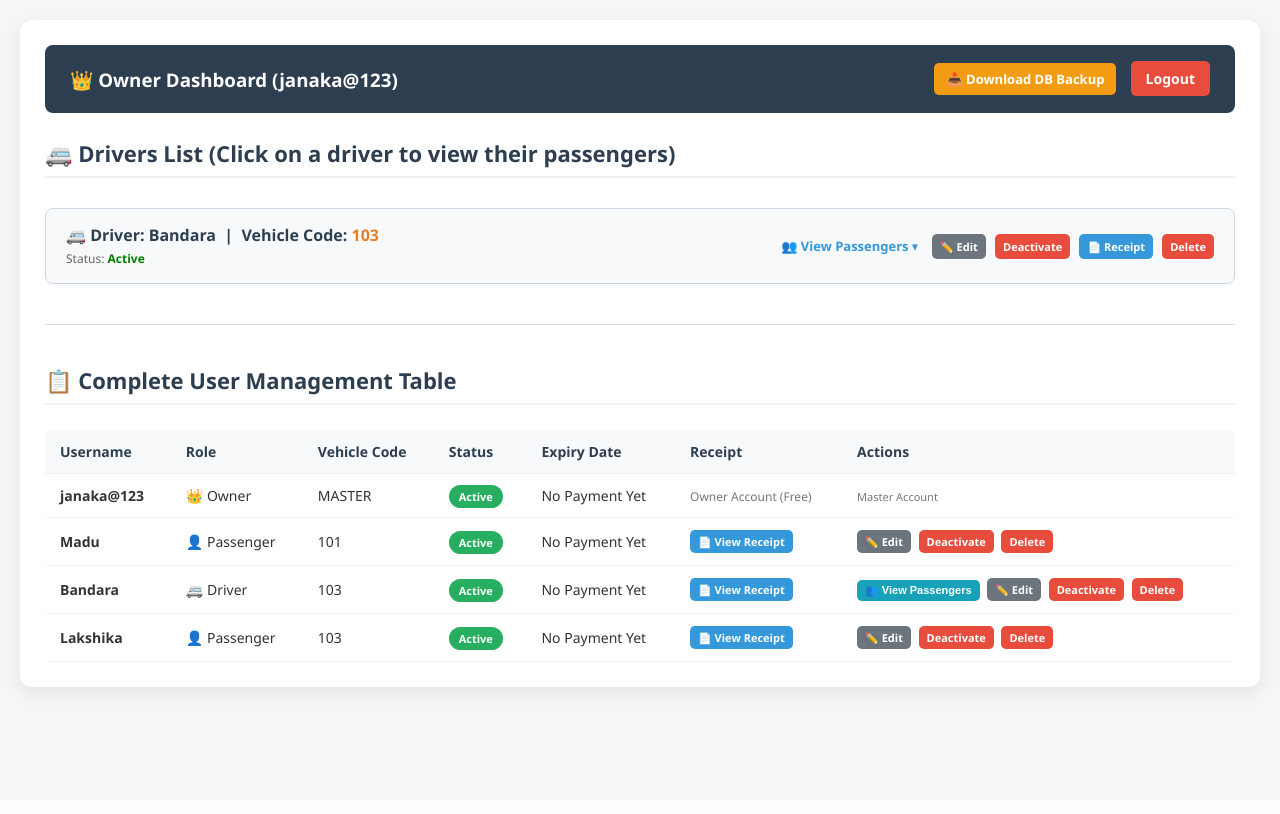
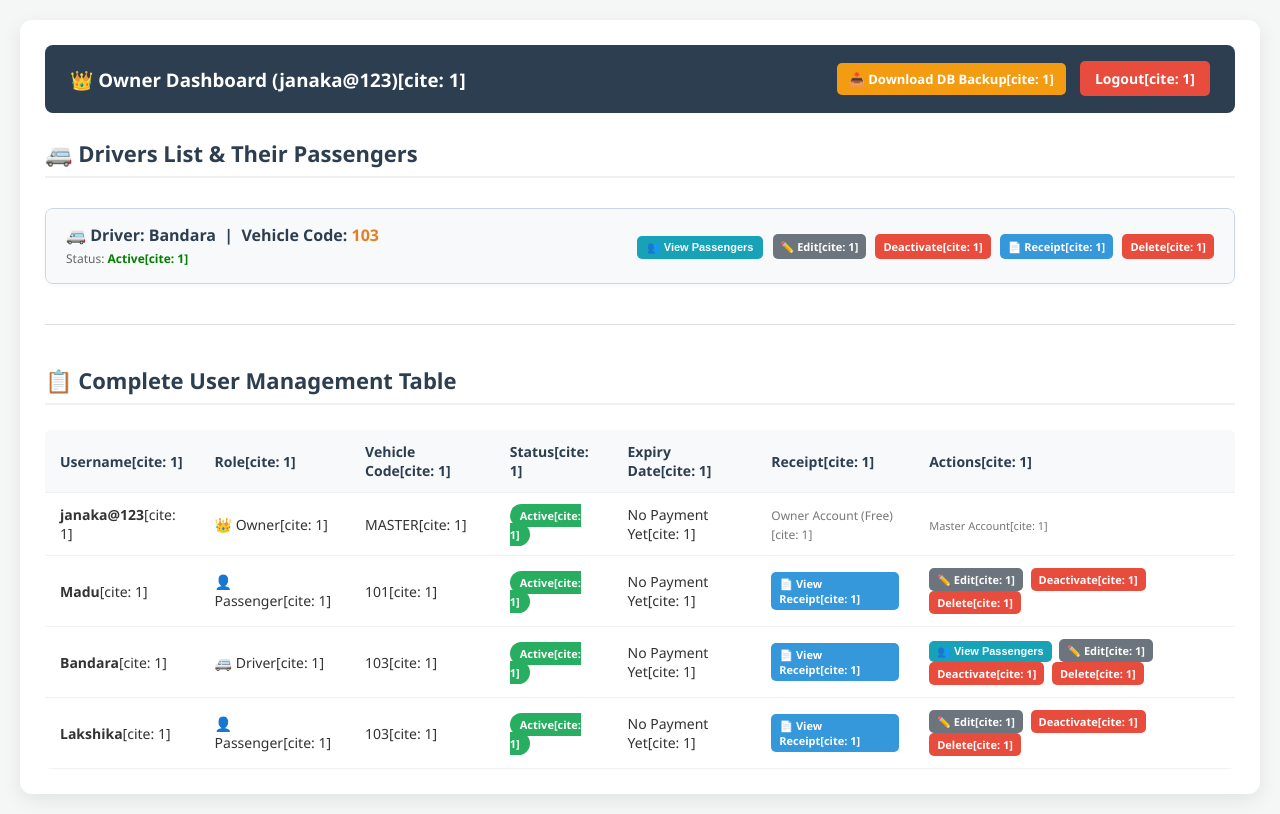
Before and after one commit to Janaka1987-hash/vehicle-tracker, a Flask app: page /owner_dashboard in a window 1280 px wide. Before the commit the page ends 701 px from the top, so only its background shows below. Run offline with Flask 3, Linux system fonts and the light colour scheme; a user stored in the database is signed in; data comes from the database, SQL or seed files in the repository.

Commit message:
Update owner_dashboard.html

```diff
--- a/templates/owner_dashboard.html
+++ b/templates/owner_dashboard.html
@@ -28,8 +28,7 @@
         .driver-section { margin-top: 30px; }
         .driver-card { background: #ffffff; border: 1px solid #cbd5e1; margin-bottom: 15px; border-radius: 8px; box-shadow: 0 2px 5px rgba(0,0,0,0.03); overflow: hidden; }
 
-        .driver-button-header { background: #f8f9fa; padding: 15px 20px; display: flex; justify-content: space-between; align-items: center; cursor: pointer; user-select: none; transition: background 0.2s; flex-wrap: wrap; }
-        .driver-button-header:hover { background: #e2e8f0; }
+        .driver-button-header { background: #f8f9fa; padding: 15px 20px; display: flex; justify-content: space-between; align-items: center; flex-wrap: wrap; }
         .driver-title { font-size: 16px; font-weight: bold; color: #2c3e50; margin: 0; }
 
         .passengers-container { display: none; padding: 15px 20px; background: #ffffff; border-top: 1px solid #e2e8f0; }
@@ -41,14 +40,14 @@
 <body>
     <div class="container">
         <header>
-            <h3 style="margin:0; color: white;">👑 Owner Dashboard ({{ username }})</h3>
+            <h3 style="margin:0; color: white;">👑 Owner Dashboard ({{ username }})[cite: 1]</h3>
             <div>
-                <a href="/download_backup" class="btn btn-warning" style="margin-right: 10px;">📥 Download DB Backup</a>
-                <a href="/logout" class="logout">Logout</a>
+                <a href="/download_backup" class="btn btn-warning" style="margin-right: 10px;">📥 Download DB Backup[cite: 1]</a>
+                <a href="/logout" class="logout">Logout[cite: 1]</a>
             </div>
         </header>
 
-        <h2>🚐 Drivers List (Click on a driver to view their passengers)</h2>
+        <h2>🚐 Drivers List & Their Passengers</h2>
 
         <div class="driver-section">
             {% set ns = namespace(driver_found=false) %}
@@ -56,28 +55,29 @@
                 {% if u[3] == 'driver' %}
                     {% set ns.driver_found = true %}
                     <div class="driver-card">
-                        <div class="driver-button-header" onclick="
-                            var box = document.getElementById('passengers-{{ u[0] }}');
-                            if (box.style.display === 'none' || box.style.display === '') {
-                                box.style.display = 'block';
-                            } else {
-                                box.style.display = 'none';
-                            }
-                        ">
+                        <div class="driver-button-header">
                             <div>
                                 <p class="driver-title">🚐 Driver: <strong>{{ u[1] }}</strong> &nbsp;|&nbsp; Vehicle Code: <span style="color: #e67e22;">{{ u[4] }}</span></p>
-                                <span style="font-size: 12px; color: #666;">Status: {% if u[5] == 1 %}<b style="color:green;">Active</b>{% else %}<b style="color:red;">Inactive</b>{% endif %}</span>
+                                <span style="font-size: 12px; color: #666;">Status: {% if u[5] == 1 %}<b style="color:green;">Active[cite: 1]</b>{% else %}<b style="color:red;">Inactive</b>{% endif %}</span>
                             </div>
                             <div>
-                                <span style="font-size: 13px; color: #3498db; font-weight: bold; margin-right: 10px;">👥 View Passengers ▾</span>
-                                <a href="/edit_user/{{ u[0] }}" class="btn btn-secondary" style="padding: 5px 8px; font-size: 11px; margin-right: 5px;" onclick="event.stopPropagation();">✏️ Edit</a>
-                                <a href="/toggle_status/{{ u[0] }}" class="btn {% if u[5] == 1 %}btn-danger{% else %}btn-success{% endif %}" style="padding: 5px 8px; font-size: 11px; margin-right: 5px;" onclick="event.stopPropagation();">
-                                    {% if u[5] == 1 %}Deactivate{% else %}Activate{% endif %}
+                                <button class="btn btn-info" style="padding: 5px 10px; font-size: 11px; margin-right: 5px;" onclick="
+                                    var box = document.getElementById('passengers-{{ u[0] }}');
+                                    if (box.style.display === 'none' || box.style.display === '') {
+                                        box.style.display = 'block';
+                                    } else {
+                                        box.style.display = 'none';
+                                    }
+                                ">👥 View Passengers</button>
+
+                                <a href="/edit_user/{{ u[0] }}" class="btn btn-secondary" style="padding: 5px 8px; font-size: 11px; margin-right: 5px;">✏️ Edit[cite: 1]</a>
+                                <a href="/toggle_status/{{ u[0] }}" class="btn {% if u[5] == 1 %}btn-danger{% else %}btn-success{% endif %}" style="padding: 5px 8px; font-size: 11px; margin-right: 5px;">
+                                    {% if u[5] == 1 %}Deactivate[cite: 1]{% else %}Activate[cite: 1]{% endif %}
                                 </a>
                                 {% if u[6] and u[6] != 'Owner Account (Free)' %}
-                                    <a href="{{ url_for('static', filename='uploads/' + u[6]) }}" target="_blank" class="btn btn-primary" style="padding: 5px 8px; font-size: 11px; margin-right: 5px;" onclick="event.stopPropagation();">📄 Receipt</a>
+                                    <a href="/static/uploads/{{ u[6] }}" target="_blank" class="btn btn-primary" style="padding: 5px 8px; font-size: 11px; margin-right: 5px;">📄 Receipt[cite: 1]</a>
                                 {% endif %}
-                                <a href="/delete_user/{{ u[0] }}" class="btn btn-danger" style="padding: 5px 8px; font-size: 11px;" onclick="event.stopPropagation(); return confirm('Are you sure you want to delete this driver?');">Delete</a>
+                                <a href="/delete_user/{{ u[0] }}" class="btn btn-danger" style="padding: 5px 8px; font-size: 11px;" onclick="return confirm('Are you sure you want to delete this driver?');">Delete[cite: 1]</a>
                             </div>
                         </div>
 
@@ -90,29 +90,29 @@
                                     {% set found_passengers = true %}
                                     <div class="passenger-item">
                                         <div>
-                                            <strong>👤 {{ p[1] }}</strong>
+                                            <strong>👤 {{ p[1] }}</strong>[cite: 1]
                                             {% if p[5] == 1 %}
-                                                <span style="color: #27ae60; font-size: 11px; margin-left: 5px;">(🟢 Active)</span>
+                                                <span style="color: #27ae60; font-size: 11px; margin-left: 5px;">(🟢 Active)[cite: 1]</span>
                                             {% else %}
-                                                <span style="color: #e74c3c; font-size: 11px; margin-left: 5px;">(⏳ Inactive)</span>
+                                                <span style="color: #e74c3c; font-size: 11px; margin-left: 5px;">(⏳ Inactive)[cite: 1]</span>
                                             {% endif %}
                                         </div>
                                         <div>
                                             {% if p[6] and p[6] != 'Owner Account (Free)' %}
-                                                <a href="{{ url_for('static', filename='uploads/' + p[6]) }}" target="_blank" class="btn btn-primary" style="padding: 3px 8px; font-size: 11px; margin-right: 5px;">📄 Receipt</a>
+                                                <a href="/static/uploads/{{ p[6] }}" target="_blank" class="btn btn-primary" style="padding: 3px 8px; font-size: 11px; margin-right: 5px;">📄 Receipt[cite: 1]</a>
                                             {% endif %}
-                                            <a href="/edit_user/{{ p[0] }}" class="btn btn-secondary" style="padding: 3px 8px; font-size: 11px; margin-right: 5px;">✏️ Edit</a>
+                                            <a href="/edit_user/{{ p[0] }}" class="btn btn-secondary" style="padding: 3px 8px; font-size: 11px; margin-right: 5px;">✏️ Edit[cite: 1]</a>
                                             <a href="/toggle_status/{{ p[0] }}" class="btn {% if p[5] == 1 %}btn-danger{% else %}btn-success{% endif %}" style="padding: 3px 8px; font-size: 11px; margin-right: 5px;">
-                                                {% if p[5] == 1 %}Deactivate{% else %}Activate{% endif %}
+                                                {% if p[5] == 1 %}Deactivate[cite: 1]{% else %}Activate[cite: 1]{% endif %}
                                             </a>
-                                            <a href="/delete_user/{{ p[0] }}" class="btn btn-danger" style="padding: 3px 8px; font-size: 11px;" onclick="return confirm('Are you sure you want to delete this passenger?');">Delete</a>
+                                            <a href="/delete_user/{{ p[0] }}" class="btn btn-danger" style="padding: 3px 8px; font-size: 11px;" onclick="return confirm('Are you sure you want to delete this passenger?');">Delete[cite: 1]</a>
                                         </div>
                                     </div>
                                 {% endif %}
                             {% endfor %}
 
                             {% if not found_passengers %}
-                                <span style="color: #94a3b8; font-size: 13px; font-style: italic;">No passengers registered under this vehicle code yet.</span>
+                                <span style="color: #94a3b8; font-size: 13px; font-style: italic;">No passengers registered under this vehicle code yet.[cite: 1]</span>
                             {% endif %}
                         </div>
                     </div>
@@ -120,7 +120,7 @@
             {% endfor %}
 
             {% if not ns.driver_found %}
-                <p style="color: #777;">No drivers registered in the system yet.</p>
+                <p style="color: #777;">No drivers registered in the system yet.[cite: 1]</p>
             {% endif %}
         </div>
 
@@ -131,96 +131,63 @@
             <table>
                 <thead>
                     <tr>
-                        <th>Username</th>
-                        <th>Role</th>
-                        <th>Vehicle Code</th>
-                        <th>Status</th>
-                        <th>Expiry Date</th>
-                        <th>Receipt</th>
-                        <th>Actions</th>
+                        <th>Username[cite: 1]</th>
+                        <th>Role[cite: 1]</th>
+                        <th>Vehicle Code[cite: 1]</th>
+                        <th>Status[cite: 1]</th>
+                        <th>Expiry Date[cite: 1]</th>
+                        <th>Receipt[cite: 1]</th>
+                        <th>Actions[cite: 1]</th>
                     </tr>
                 </thead>
                 <tbody>
                     {% for u in users %}
                     <tr>
-                        <td><strong>{{ u[1] }}</strong></td>
+                        <td><strong>{{ u[1] }}</strong>[cite: 1]</td>
                         <td>
-                            {% if u[3] == 'owner' %} 👑 Owner
-                            {% elif u[3] == 'driver' %} 🚐 Driver
-                            {% else %} 👤 Passenger {% endif %}
+                            {% if u[3] == 'owner' %} 👑 Owner[cite: 1]
+                            {% elif u[3] == 'driver' %} 🚐 Driver[cite: 1]
+                            {% else %} 👤 Passenger[cite: 1] {% endif %}
                         </td>
-                        <td>{{ u[4] if u[4] else '-' }}</td>
+                        <td>{{ u[4] if u[4] else '-' }}[cite: 1]</td>
                         <td>
                             {% if u[5] == 1 %}
-                                <span class="badge-active">Active</span>
+                                <span class="badge-active">Active[cite: 1]</span>
                             {% else %}
-                                <span class="badge-inactive">Inactive</span>
+                                <span class="badge-inactive">Inactive[cite: 1]</span>
                             {% endif %}
                         </td>
-                        <td>{{ u[7] if u[7] else 'No Payment Yet' }}</td>
+                        <td>{{ u[7] if u[7] else 'No Payment Yet' }}[cite: 1]</td>
                         <td>
                             {% if u[6] and u[6] != 'Owner Account (Free)' %}
-                                <a href="{{ url_for('static', filename='uploads/' + u[6]) }}" target="_blank" class="btn btn-primary" style="padding: 4px 8px; font-size: 11px;">📄 View Receipt</a>
+                                <a href="/static/uploads/{{ u[6] }}" target="_blank" class="btn btn-primary" style="padding: 4px 8px; font-size: 11px;">📄 View Receipt[cite: 1]</a>
                             {% else %}
-                                <span style="color: #777; font-size: 12px;">{{ u[6] if u[6] else 'None' }}</span>
+                                <span style="color: #777; font-size: 12px;">{{ u[6] if u[6] else 'None' }}[cite: 1]</span>
                             {% endif %}
                         </td>
                         <td>
                             {% if u[3] != 'owner' %}
-                                <!-- Driver එකෙකුට පමණක් ටේබල් එක ඇතුළේ View Passengers බොත්තම පෙන්වීම -->
                                 {% if u[3] == 'driver' %}
                                     <button class="btn btn-info" style="padding: 4px 8px; font-size: 11px; margin-right: 4px;" onclick="
-                                        var box = document.getElementById('table-passengers-{{ u[0] }}');
+                                        var box = document.getElementById('passengers-{{ u[0] }}');
                                         if (box.style.display === 'none' || box.style.display === '') {
-                                            box.style.display = 'table-row';
+                                            box.style.display = 'block';
                                         } else {
                                             box.style.display = 'none';
                                         }
+                                        window.scrollTo({top: 0, behavior: 'smooth'});
                                     ">👥 View Passengers</button>
                                 {% endif %}
-                                <a href="/edit_user/{{ u[0] }}" class="btn btn-secondary" style="padding: 4px 8px; font-size: 11px; margin-right: 4px;">✏️ Edit</a>
+                                <a href="/edit_user/{{ u[0] }}" class="btn btn-secondary" style="padding: 4px 8px; font-size: 11px; margin-right: 4px;">✏️ Edit[cite: 1]</a>
                                 <a href="/toggle_status/{{ u[0] }}" class="btn {% if u[5] == 1 %}btn-danger{% else %}btn-success{% endif %}" style="padding: 4px 8px; font-size: 11px; margin-right: 4px;">
-                                    {% if u[5] == 1 %}Deactivate{% else %}Activate{% endif %}
+                                    {% if u[5] == 1 %}Deactivate[cite: 1]{% else %}Activate[cite: 1]{% endif %}
                                 </a>
-                                <a href="/delete_user/{{ u[0] }}" class="btn btn-danger" style="padding: 4px 8px; font-size: 11px;" onclick="return confirm('Are you sure you want to delete this user?');">Delete</a>
+                                <a href="/delete_user/{{ u[0] }}" class="btn btn-danger" style="padding: 4px 8px; font-size: 11px;" onclick="return confirm('Are you sure you want to delete this user?');">Delete[cite: 1]</a>
                             {% else %}
-                                <span style="color: #777; font-size: 11px;">Master Account</span>
+                                <span style="color: #777; font-size: 11px;">Master Account[cite: 1]</span>
                             {% endif %}
                         </td>
                     </tr>
-
-                    <!-- ටේබල් එක ඇතුළේ රියදුරුට යටින් මගීන් විවෘත වන කොටස -->
-                    {% if u[3] == 'driver' %}
-                    <tr id="table-passengers-{{ u[0] }}" style="display: none; background: #f8f9fa;">
-                        <td colspan="7" style="padding: 15px; border-left: 4px solid #17a2b8;">
-                            <strong style="color: #2c3e50;">👥 Passengers under Driver {{ u[1] }} (Vehicle Code: {{ u[4] }}):</strong>
-                            <div style="margin-top: 8px;">
-                                {% set found_t_passengers = false %}
-                                {% for p in users %}
-                                    {% if p[3] == 'passenger' and p[4] == u[4] %}
-                                        {% set found_t_passengers = true %}
-                                        <div style="background: white; padding: 8px 12px; margin: 5px 0; border-radius: 5px; border: 1px solid #ddd; display: flex; justify-content: space-between; align-items: center;">
-                                            <span>👤 <strong>{{ p[1] }}</strong> {% if p[5] == 1 %}<span style="color:green; font-size:11px;">(Active)</span>{% else %}<span style="color:red; font-size:11px;">(Inactive)</span>{% endif %}</span>
-                                            <div>
-                                                {% if p[6] and p[6] != 'Owner Account (Free)' %}
-                                                    <a href="{{ url_for('static', filename='uploads/' + p[6]) }}" target="_blank" class="btn btn-primary" style="padding: 2px 6px; font-size: 10px; margin-right: 5px;">📄 Receipt</a>
-                                                {% endif %}
-                                                <a href="/edit_user/{{ p[0] }}" class="btn btn-secondary" style="padding: 2px 6px; font-size: 10px; margin-right: 5px;">✏️ Edit</a>
-                                                <a href="/toggle_status/{{ p[0] }}" class="btn {% if p[5] == 1 %}btn-danger{% else %}btn-success{% endif %}" style="padding: 2px 6px; font-size: 10px; margin-right: 5px;">
-                                                    {% if p[5] == 1 %}Deactivate{% else %}Activate{% endif %}
-                                                </a>
-                                                <a href="/delete_user/{{ p[0] }}" class="btn btn-danger" style="padding: 2px 6px; font-size: 10px;">Delete</a>
-                                            </div>
-                                        </div>
-                                    {% endif %}
-                                {% endfor %}
-                                {% if not found_t_passengers %}
-                                    <span style="color: #777; font-size: 12px; font-style: italic;">No passengers registered under this vehicle code yet.</span>
-                                {% endif %}
-                            </div>
-                        </td>
-                    </tr>
-                    {% endif %}
                     {% endfor %}
                 </tbody>
             </table>
```
